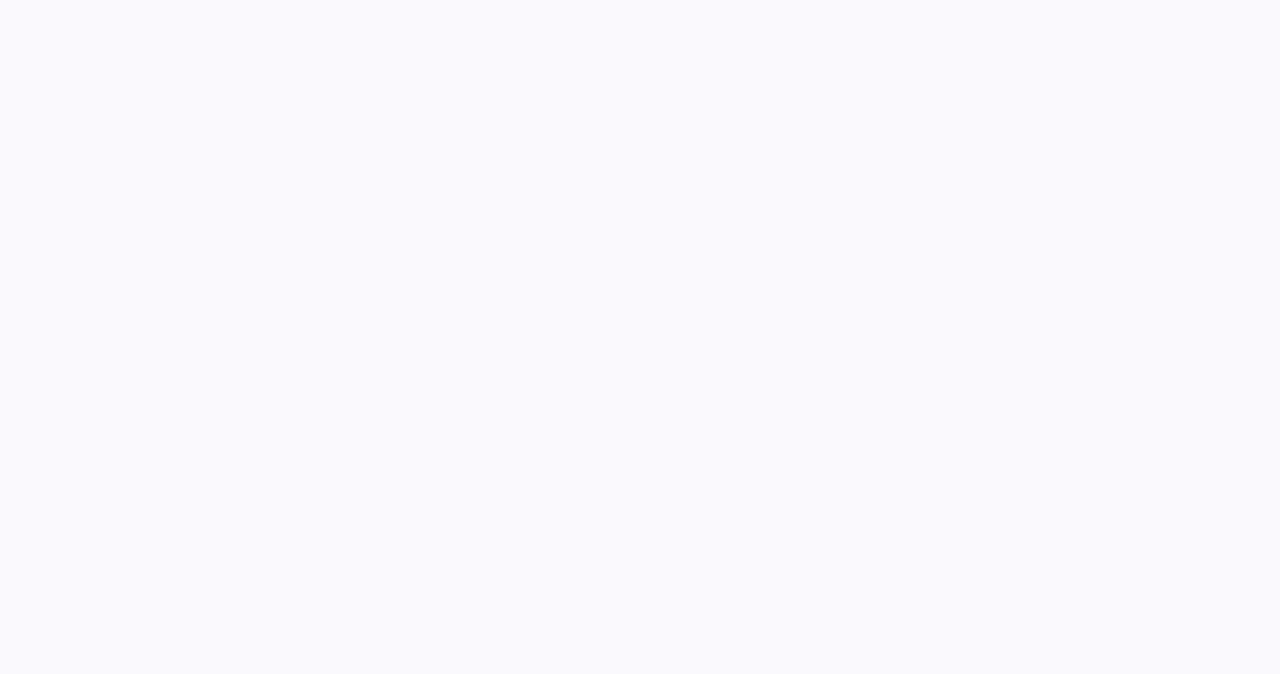
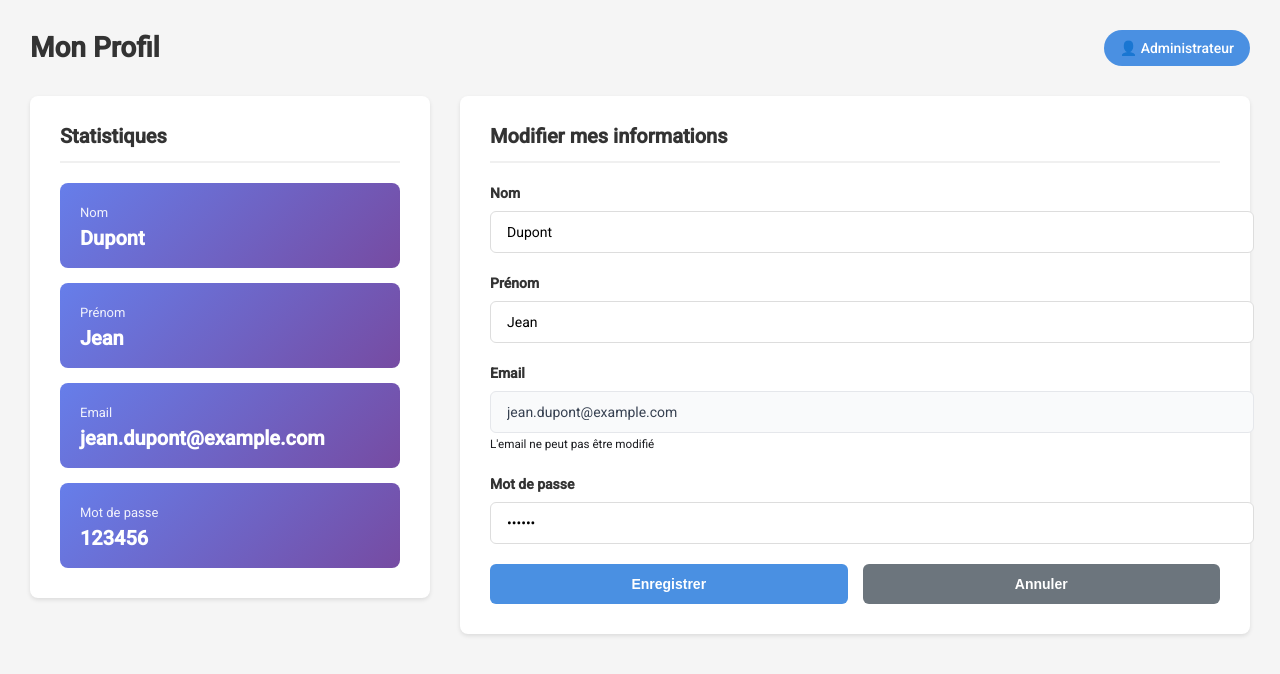
Before and after one commit to anesmeftah/MatchTicket, an Angular app: page /profile in a window 1280 px wide. Before the commit this address led to /. Shown: the top 674 px of the page. Built offline with nearby package versions, Linux system fonts and the light colour scheme.

Commit message:
feat: implement user profile component with statistics display and editing functionality

```diff
--- a/angular.json
+++ b/angular.json
@@ -87,5 +87,8 @@
         }
       }
     }
+  },
+  "cli": {
+    "analytics": false
   }
 }
--- a/src/app/app.routes.ts
+++ b/src/app/app.routes.ts
@@ -2,5 +2,11 @@ import { Routes } from '@angular/router';
 
 export const routes: Routes = [
     { path: '' , redirectTo: 'dashboard', pathMatch: 'full'},
-    { path: 'dashboard', loadComponent: () => import('./dashboard/dashboard').then(m => m.Dashboard) }
+    { path: 'dashboard', loadComponent: () => import('./dashboard/dashboard').then(m => m.Dashboard) },
+    {
+    path: 'profile',
+    loadComponent: () => import('./components/profile/profile')
+      .then(c => c.Profile)
+  },
+  { path: '', redirectTo: '/dashboard', pathMatch: 'full' }
 ];
--- /dev/null
+++ b/src/app/components/profile/profile.css
@@ -0,0 +1,189 @@
+.profile-container {
+  padding: 30px;
+  max-width: 1400px;
+  margin: 0 auto;
+  background-color: #f5f5f5;
+  min-height: 100vh;
+}
+
+.profile-header {
+  display: flex;
+  justify-content: space-between;
+  align-items: center;
+  margin-bottom: 30px;
+}
+
+.profile-header h1 {
+  font-size: 28px;
+  font-weight: bold;
+  color: #333;
+  margin: 0;
+}
+
+.role-badge {
+  background-color: #4a90e2;
+  color: white;
+  padding: 8px 16px;
+  border-radius: 20px;
+  font-size: 14px;
+  font-weight: 500;
+}
+
+.profile-content {
+  display: grid;
+  grid-template-columns: 400px 1fr;
+  gap: 30px;
+}
+
+/* Section Statistiques */
+.stats-section {
+  background: white;
+  border-radius: 8px;
+  padding: 30px;
+  box-shadow: 0 2px 4px rgba(0, 0, 0, 0.1);
+  height: fit-content;
+}
+
+.section-title {
+  font-size: 20px;
+  font-weight: bold;
+  color: #333;
+  margin: 0 0 20px 0;
+  padding-bottom: 15px;
+  border-bottom: 2px solid #f0f0f0;
+}
+
+.stat-card {
+  background: linear-gradient(135deg, #667eea 0%, #764ba2 100%);
+  padding: 20px;
+  border-radius: 8px;
+  margin-bottom: 15px;
+  color: white;
+}
+
+.stat-card:last-child {
+  margin-bottom: 0;
+}
+
+.stat-label {
+  font-size: 13px;
+  opacity: 0.9;
+  margin-bottom: 5px;
+}
+
+.stat-value {
+  font-size: 20px;
+  font-weight: bold;
+}
+
+/* Section Formulaire */
+.form-section {
+  background: white;
+  border-radius: 8px;
+  padding: 30px;
+  box-shadow: 0 2px 4px rgba(0, 0, 0, 0.1);
+}
+
+.form-group {
+  margin-bottom: 20px;
+}
+.readonly-email-field {
+  background-color: #f9fafb !important;
+  border-color: #e5e7eb !important;
+  color: #374151 !important;
+  cursor: not-allowed !important;
+}
+
+.readonly-email-field:hover {
+  border-color: #e5e7eb !important;
+}
+.form-group label {
+  display: block;
+  font-size: 14px;
+  font-weight: 600;
+  color: #333;
+  margin-bottom: 8px;
+}
+
+.form-control {
+  width: 100%;
+  padding: 12px 16px;
+  border: 1px solid #ddd;
+  border-radius: 6px;
+  font-size: 14px;
+  font-family: inherit;
+}
+
+.form-control:focus {
+  outline: none;
+  border-color: #4a90e2;
+  box-shadow: 0 0 0 3px rgba(74, 144, 226, 0.1);
+}
+
+/* Alerte */
+.alert {
+  padding: 15px;
+  background-color: #d4edda;
+  color: #155724;
+  border: 1px solid #c3e6cb;
+  border-radius: 6px;
+  margin-bottom: 20px;
+  text-align: center;
+}
+
+/* Boutons */
+.form-actions {
+  display: flex;
+  gap: 15px;
+}
+
+.btn {
+  padding: 12px 24px;
+  border: none;
+  border-radius: 6px;
+  font-size: 14px;
+  font-weight: 600;
+  cursor: pointer;
+  flex: 1;
+}
+
+.btn-primary {
+  background-color: #4a90e2;
+  color: white;
+}
+
+.btn-primary:hover {
+  background-color: #357abd;
+}
+
+.btn-secondary {
+  background-color: #6c757d;
+  color: white;
+}
+
+.btn-secondary:hover {
+  background-color: #5a6268;
+}
+
+/* Responsive */
+@media (max-width: 1024px) {
+  .profile-content {
+    grid-template-columns: 1fr;
+  }
+}
+
+@media (max-width: 768px) {
+  .profile-container {
+    padding: 15px;
+  }
+
+  .profile-header {
+    flex-direction: column;
+    gap: 15px;
+    align-items: flex-start;
+  }
+
+  .form-actions {
+    flex-direction: column;
+  }
+}
--- /dev/null
+++ b/src/app/components/profile/profile.html
@@ -0,0 +1,103 @@
+<div class="profile-container">
+  <div class="profile-header">
+    <h1>Mon Profil</h1>
+    <span class="role-badge">👤 Administrateur</span>
+  </div>
+
+  <div class="profile-content">
+    <!-- Section Statistiques (Affichage) -->
+    <div class="stats-section">
+      <h2 class="section-title">Statistiques</h2>
+
+      <div class="stat-card">
+        <div class="stat-label">Nom</div>
+        <div class="stat-value">{{ user.nom }}</div>
+      </div>
+
+      <div class="stat-card">
+        <div class="stat-label">Prénom</div>
+        <div class="stat-value">{{ user.prenom }}</div>
+      </div>
+
+      <div class="stat-card">
+        <div class="stat-label">Email</div>
+        <div class="stat-value">{{ user.email }}</div>
+      </div>
+
+      <div class="stat-card">
+        <div class="stat-label">Mot de passe</div>
+        <div class="stat-value">{{ user.password }}</div>
+      </div>
+    </div>
+
+    <!-- Section Modification -->
+    <div class="form-section">
+      <h2 class="section-title">Modifier mes informations</h2>
+
+      <form (ngSubmit)="onSave()">
+        <div class="form-group">
+          <label>Nom</label>
+          <input
+            type="text"
+            [(ngModel)]="user.nom"
+            name="nom"
+            class="form-control"
+          />
+        </div>
+
+        <div class="form-group">
+          <label>Prénom</label>
+          <input
+            type="text"
+            [(ngModel)]="user.prenom"
+            name="prenom"
+            class="form-control"
+          />
+        </div>
+
+        <div class="form-group">
+          <label>Email</label>
+          <input
+            type="email"
+            name="email"
+            [(ngModel)]="user.email"
+            required
+            disabled
+          class="form-control readonly-email-field"
+        />
+          <small class="text-muted">L'email ne peut pas être modifié</small>
+        </div>
+
+        <div class="form-group">
+          <label>Mot de passe</label>
+          <input
+            type="password"
+            [(ngModel)]="user.password"
+            name="password"
+            class="form-control"
+            placeholder="Laisser vide pour ne pas changer"
+          />
+        </div>
+
+        <!-- Message de succès -->
+        <div *ngIf="message" class="alert alert-success">
+          {{ message }}
+        </div>
+
+        <!-- Message d'erreur -->
+        <div *ngIf="errorMessage" class="alert alert-error">
+          {{ errorMessage }}
+        </div>
+
+        <div class="form-actions">
+          <button type="submit" class="btn btn-primary">
+            Enregistrer
+          </button>
+          <button type="button" (click)="onCancel()" class="btn btn-secondary">
+            Annuler
+          </button>
+        </div>
+      </form>
+    </div>
+  </div>
+</div>
--- /dev/null
+++ b/src/app/components/profile/profile.ts
@@ -0,0 +1,52 @@
+
+import { Component } from '@angular/core';
+import { CommonModule } from '@angular/common';
+import { FormsModule } from '@angular/forms';
+import { Auth } from '../../services/auth';
+import { User } from '../../models/user.model';
+
+@Component({
+  selector: 'app-profile',
+  standalone: true,
+  imports: [CommonModule, FormsModule],
+  templateUrl: './profile.html',
+  styleUrls: ['./profile.css']
+})
+export class Profile {
+  user: User;
+  originalUser: User;
+  message: string = '';
+  errorMessage: string = "";
+
+  constructor(private Auth: Auth) {
+    this.user = this.Auth.getUser();
+    this.originalUser = { ...this.user };
+  }
+
+  onSave() {
+    if (!this.hasChanges()) {
+            this.errorMessage = '❌ Aucune modification détectée';
+            this.message = "";
+            setTimeout(() => {
+                this.errorMessage = "";
+            }, 3000);
+            return;
+        }
+    this.Auth.updateUser(this.user);
+    this.message = '✓ Profil mis à jour avec succès !';
+     this.errorMessage = "";
+
+        this.originalUser = { ...this.user };
+
+    setTimeout(() => {
+      this.message = '';
+    }, 3000);
+  }
+  onCancel() {
+    this.user = this.Auth.getUser();
+    this.message = '';
+  }
+    private hasChanges(): boolean {
+        return JSON.stringify(this.user) !== JSON.stringify(this.originalUser);
+    }
+}
--- /dev/null
+++ b/src/app/services/auth.ts
@@ -0,0 +1,22 @@
+import { Injectable } from '@angular/core';
+import { User } from '../models/user.model';
+
+@Injectable({
+  providedIn: 'root'
+})
+export class Auth {
+  private user: User = {
+    id: 1 ,
+    nom: 'Dupont',
+    prenom: 'Jean',
+    email: 'jean.dupont@example.com',
+    password: '123456'
+  };
+  getUser(): User {
+    return this.user;
+  }
+
+  updateUser(newUser: User): void {
+    this.user = newUser;
+  }
+}
```
Also changed, not shown: src/app/models/user.model.ts (added, +7 -0 lines), 2 other files (tests, documents, lock files or other folders).
